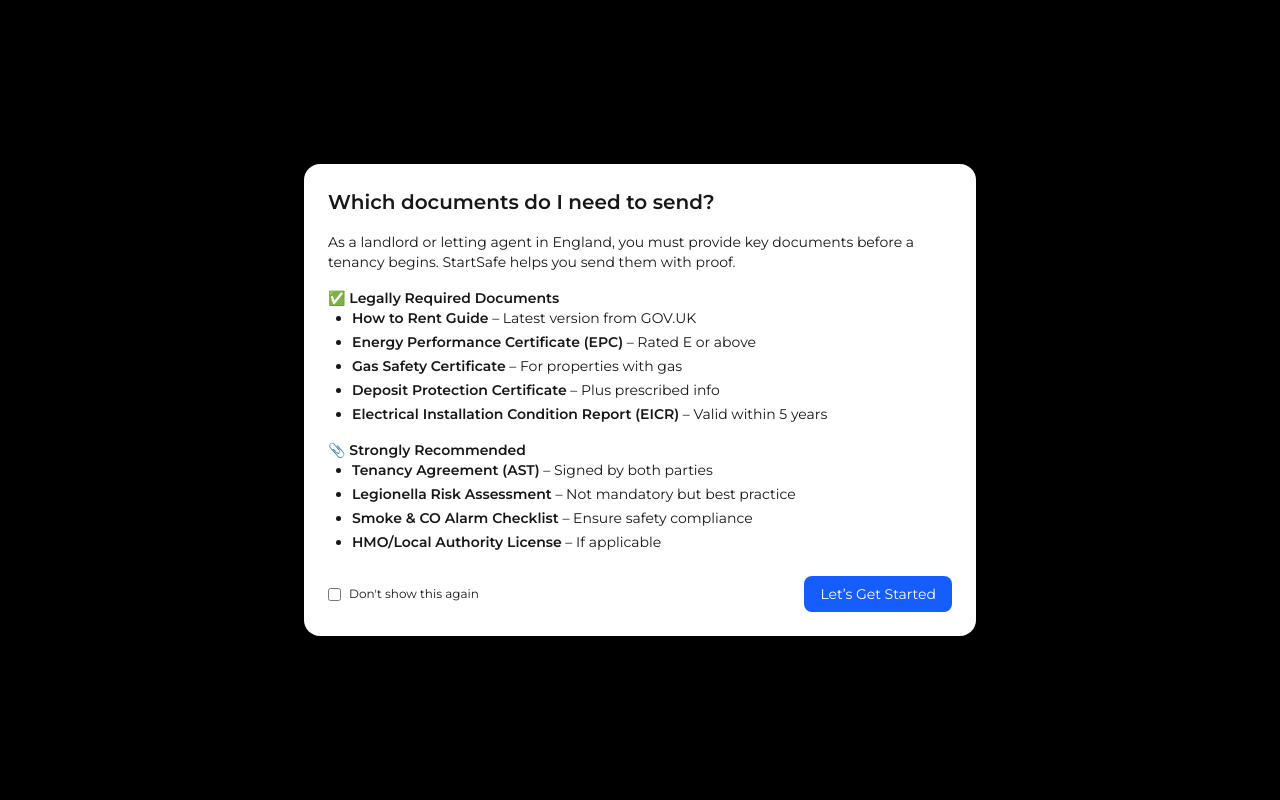
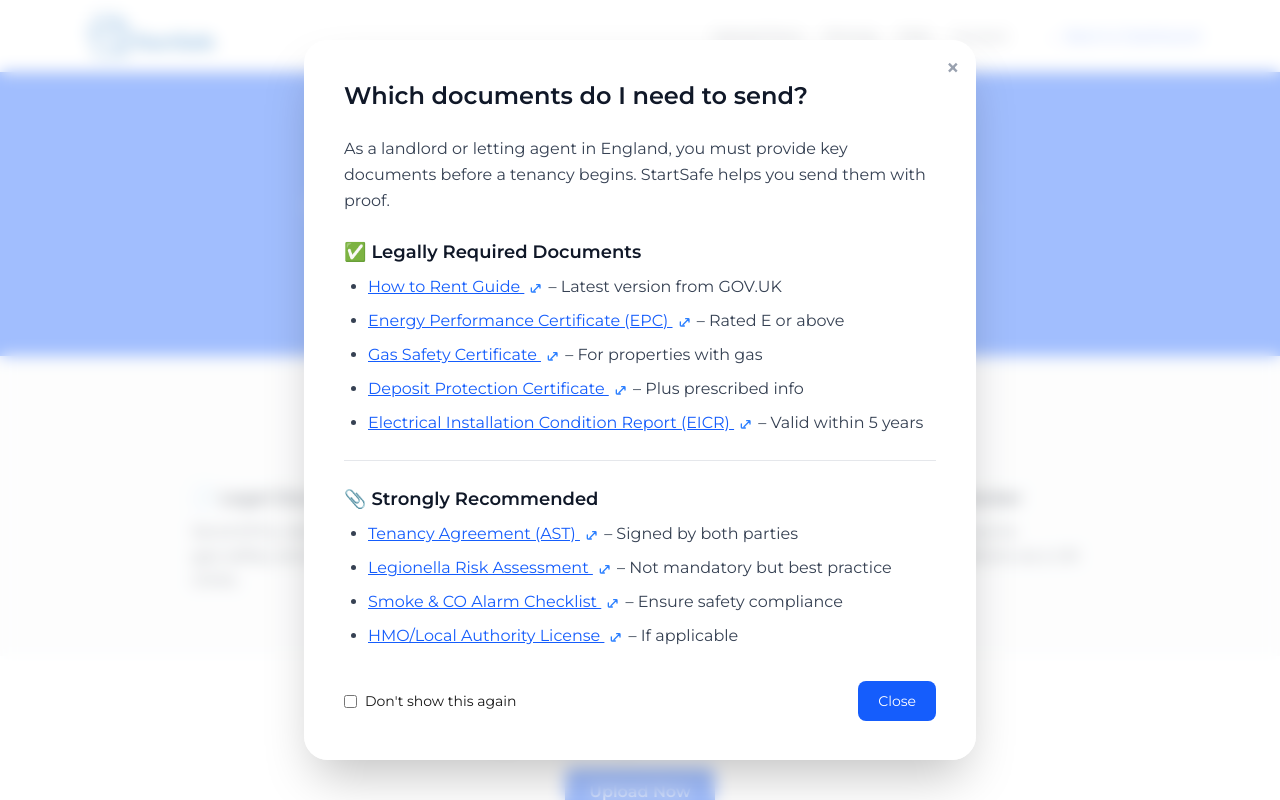
Before and after one commit to RobertMcCarthy1999/serve-safe, a Next.js app: page /startsafe in a window 1280 px wide. Shown: the top 800 px of the page. Built offline with nearby package versions, Linux system fonts and the light colour scheme.

Commit message:
Polished onboarding modal: layout, links, and UX improvements

```diff
--- a/package.json
+++ b/package.json
@@ -10,10 +10,12 @@
   },
   "dependencies": {
     "formidable": "^3.5.4",
+    "js-cookie": "^3.0.5",
     "next": "15.3.2",
     "nodemailer": "^7.0.3",
     "react": "^19.0.0",
-    "react-dom": "^19.0.0"
+    "react-dom": "^19.0.0",
+    "react-hot-toast": "^2.5.2"
   },
   "devDependencies": {
     "@eslint/eslintrc": "^3",
--- a/src/app/components/StartSafeOnboardingModal.js
+++ b/src/app/components/StartSafeOnboardingModal.js
@@ -1,65 +1,155 @@
-// src/app/components/StartSafeOnboardingModal.js
-"use client"; // 👈 REQUIRED for React hooks in Next.js App Router
+"use client";
 
 import { useState, useEffect } from 'react';
+import { usePathname, useRouter } from 'next/navigation';
+import Cookies from 'js-cookie';
+import toast from 'react-hot-toast';
 
 export default function StartSafeOnboardingModal() {
+  const pathname = usePathname();
+  const router = useRouter();
   const [showModal, setShowModal] = useState(false);
+  const [fadeOut, setFadeOut] = useState(false);
 
   useEffect(() => {
-    const hasSeen = localStorage.getItem('startsafeOnboardingSeen');
-    if (!hasSeen) setShowModal(true);
-  }, []);
+    const isDev = process.env.NODE_ENV === 'development';
+    const seen = isDev ? null : Cookies.get('startsafeSeen');
+    const onSendPage = pathname === '/startsafe/send';
 
-  const handleClose = (dontShowAgain) => {
-    if (dontShowAgain) localStorage.setItem('startsafeOnboardingSeen', 'true');
-    setShowModal(false);
+    if (!seen && !onSendPage) {
+      setShowModal(true);
+    }
+  }, [pathname]);
+
+  const closeModal = (dontShowAgain = false) => {
+    setFadeOut(true);
+    setTimeout(() => {
+      if (dontShowAgain) {
+        Cookies.set('startsafeSeen', 'true', { expires: 365 });
+        toast.success("We won’t show this again.");
+      }
+      setShowModal(false);
+    }, 300);
   };
+
+  const handleRedirect = () => {
+    toast.success("Redirecting to upload...");
+    closeModal(true);
+    router.push('/startsafe/send');
+  };
+
+  const ExternalLinkIcon = () => (
+    <svg
+      xmlns="http://www.w3.org/2000/svg"
+      className="inline h-4 w-4 ml-1 text-blue-500"
+      fill="none"
+      viewBox="0 0 24 24"
+      stroke="currentColor"
+    >
+      <path strokeLinecap="round" strokeLinejoin="round" strokeWidth={2} d="M13 7h4a1 1 0 011 1v4m-1-4l-8 8m-4-4v5a1 1 0 001 1h5" />
+    </svg>
+  );
 
   if (!showModal) return null;
 
   return (
-    <div className="fixed inset-0 z-50 flex items-center justify-center bg-black bg-opacity-60">
-      <div className="bg-white rounded-2xl shadow-xl max-w-2xl w-full p-6 overflow-y-auto max-h-[90vh]">
-        <h2 className="text-xl font-semibold mb-4">Which documents do I need to send?</h2>
-        <div className="space-y-4 text-sm">
+    <div className={`fixed inset-0 z-50 flex items-center justify-center backdrop-blur-sm bg-white/60 transition-all duration-300 ease-in-out ${fadeOut ? 'opacity-0' : 'opacity-100'}`}>
+      <div className="relative bg-white rounded-3xl shadow-2xl max-w-2xl w-full p-8 sm:p-10 overflow-y-auto max-h-[90vh]">
+
+        {/* Close Icon */}
+        <button
+          onClick={() => closeModal(true)}
+          aria-label="Close modal"
+          className="absolute top-4 right-4 text-gray-400 hover:text-gray-600 text-2xl font-bold leading-none focus:outline-none"
+        >
+          &times;
+        </button>
+
+        <h2 className="text-2xl font-semibold mb-6 text-gray-900">Which documents do I need to send?</h2>
+
+        <div className="space-y-6 text-base leading-relaxed text-gray-700">
           <p>
             As a landlord or letting agent in England, you must provide key documents before a tenancy begins. StartSafe helps you send them with proof.
           </p>
+
           <div>
-            <h3 className="font-semibold">✅ Legally Required Documents</h3>
-            <ul className="list-disc ml-6 space-y-1">
-              <li><strong>How to Rent Guide</strong> – Latest version from GOV.UK</li>
-              <li><strong>Energy Performance Certificate (EPC)</strong> – Rated E or above</li>
-              <li><strong>Gas Safety Certificate</strong> – For properties with gas</li>
-              <li><strong>Deposit Protection Certificate</strong> – Plus prescribed info</li>
-              <li><strong>Electrical Installation Condition Report (EICR)</strong> – Valid within 5 years</li>
+            <h3 className="text-lg font-semibold mb-2 text-gray-900">✅ Legally Required Documents</h3>
+            <ul className="list-disc ml-6 space-y-2">
+              <li>
+                <a href="https://www.gov.uk/government/publications/how-to-rent" target="_blank" rel="noopener noreferrer" className="text-blue-600 underline hover:text-blue-800">
+                  How to Rent Guide <ExternalLinkIcon />
+                </a> – Latest version from GOV.UK
+              </li>
+              <li>
+                <a href="https://www.gov.uk/find-energy-certificate" target="_blank" rel="noopener noreferrer" className="text-blue-600 underline hover:text-blue-800">
+                  Energy Performance Certificate (EPC) <ExternalLinkIcon />
+                </a> – Rated E or above
+              </li>
+              <li>
+                <a href="https://www.gassaferegister.co.uk/help-and-advice/renting-a-property/information-for-tenants/" target="_blank" rel="noopener noreferrer" className="text-blue-600 underline hover:text-blue-800">
+                  Gas Safety Certificate <ExternalLinkIcon />
+                </a> – For properties with gas
+              </li>
+              <li>
+                <a href="https://www.gov.uk/tenancy-deposit-protection" target="_blank" rel="noopener noreferrer" className="text-blue-600 underline hover:text-blue-800">
+                  Deposit Protection Certificate <ExternalLinkIcon />
+                </a> – Plus prescribed info
+              </li>
+              <li>
+                <a href="https://www.gov.uk/government/publications/electrical-safety-standards-in-the-private-rented-sector-guidance-for-landlords-tenants-and-local-authorities" target="_blank" rel="noopener noreferrer" className="text-blue-600 underline hover:text-blue-800">
+                  Electrical Installation Condition Report (EICR) <ExternalLinkIcon />
+                </a> – Valid within 5 years
+              </li>
             </ul>
           </div>
+
+          <hr className="my-4 border-t border-gray-200" />
+
           <div>
-            <h3 className="font-semibold">📎 Strongly Recommended</h3>
-            <ul className="list-disc ml-6 space-y-1">
-              <li><strong>Tenancy Agreement (AST)</strong> – Signed by both parties</li>
-              <li><strong>Legionella Risk Assessment</strong> – Not mandatory but best practice</li>
-              <li><strong>Smoke & CO Alarm Checklist</strong> – Ensure safety compliance</li>
-              <li><strong>HMO/Local Authority License</strong> – If applicable</li>
+            <h3 className="text-lg font-semibold mt-6 mb-2 text-gray-900">📎 Strongly Recommended</h3>
+            <ul className="list-disc ml-6 space-y-2">
+              <li>
+                <a href="https://www.gov.uk/private-renting-tenancy-agreements" target="_blank" rel="noopener noreferrer" className="text-blue-600 underline hover:text-blue-800">
+                  Tenancy Agreement (AST) <ExternalLinkIcon />
+                </a> – Signed by both parties
+              </li>
+              <li>
+                <a href="https://www.hse.gov.uk/legionnaires/legionella-landlords-responsibilities.htm" target="_blank" rel="noopener noreferrer" className="text-blue-600 underline hover:text-blue-800">
+                  Legionella Risk Assessment <ExternalLinkIcon />
+                </a> – Not mandatory but best practice
+              </li>
+              <li>
+                <a href="https://www.gov.uk/government/publications/smoke-and-carbon-monoxide-alarms-explanatory-booklet-for-landlords" target="_blank" rel="noopener noreferrer" className="text-blue-600 underline hover:text-blue-800">
+                  Smoke & CO Alarm Checklist <ExternalLinkIcon />
+                </a> – Ensure safety compliance
+              </li>
+              <li>
+                <a href="https://www.gov.uk/private-renting/houses-in-multiple-occupation" target="_blank" rel="noopener noreferrer" className="text-blue-600 underline hover:text-blue-800">
+                  HMO/Local Authority License <ExternalLinkIcon />
+                </a> – If applicable
+              </li>
             </ul>
           </div>
         </div>
-        <div className="mt-6 flex justify-between items-center">
-          <label className="flex items-center space-x-2 text-xs">
+
+        {/* Footer */}
+        <div className="mt-8 flex justify-between items-center">
+          <label className="flex items-center space-x-2 text-sm">
             <input
               type="checkbox"
-              className="accent-blue-500"
-              onChange={(e) => handleClose(e.target.checked)}
+              className="accent-blue-600"
+              id="dontShowCheckbox"
             />
             <span>Don't show this again</span>
           </label>
           <button
-            onClick={() => handleClose(false)}
-            className="bg-blue-600 text-white px-4 py-2 rounded-lg hover:bg-blue-700 text-sm"
+            onClick={() => {
+              const dontShowAgain = document.getElementById('dontShowCheckbox').checked;
+              closeModal(dontShowAgain);
+            }}
+            className="bg-blue-600 text-white px-5 py-2.5 rounded-lg hover:bg-blue-700 text-sm"
           >
-            Let’s Get Started
+            Close
           </button>
         </div>
       </div>
--- /dev/null
+++ b/src/app/components/ToasterClient.js
@@ -0,0 +1,7 @@
+"use client";
+
+import { Toaster } from "react-hot-toast";
+
+export default function ToasterClient() {
+  return <Toaster position="top-right" reverseOrder={false} toastOptions={{ className: "z-[9999]" }} />;
+}
--- a/src/app/layout.js
+++ b/src/app/layout.js
@@ -1,34 +1,34 @@
 import { Montserrat } from 'next/font/google';
+import { Geist, Geist_Mono } from 'next/font/google';
+import './globals.css';
+import ToasterClient from './components/ToasterClient'; // ✅ use this, not Toaster
 
 const montserrat = Montserrat({
   subsets: ['latin'],
   weight: ['400', '600'],
 });
-import { Geist, Geist_Mono } from "next/font/google";
-import "./globals.css";
 
 const geistSans = Geist({
-  variable: "--font-geist-sans",
-  subsets: ["latin"],
+  variable: '--font-geist-sans',
+  subsets: ['latin'],
 });
 
 const geistMono = Geist_Mono({
-  variable: "--font-geist-mono",
-  subsets: ["latin"],
+  variable: '--font-geist-mono',
+  subsets: ['latin'],
 });
 
 export const metadata = {
-  title: "Create Next App",
-  description: "Generated by create next app",
+  title: 'Create Next App',
+  description: 'Generated by create next app',
 };
 
 export default function RootLayout({ children }) {
   return (
     <html lang="en">
-      <body
-        className={montserrat.className}
-      >
+      <body className={montserrat.className}>
         {children}
+        <ToasterClient /> {/* ✅ this is safe here */}
       </body>
     </html>
   );
```
Also changed, not shown: 1 other file (tests, documents, lock files or other folders).
